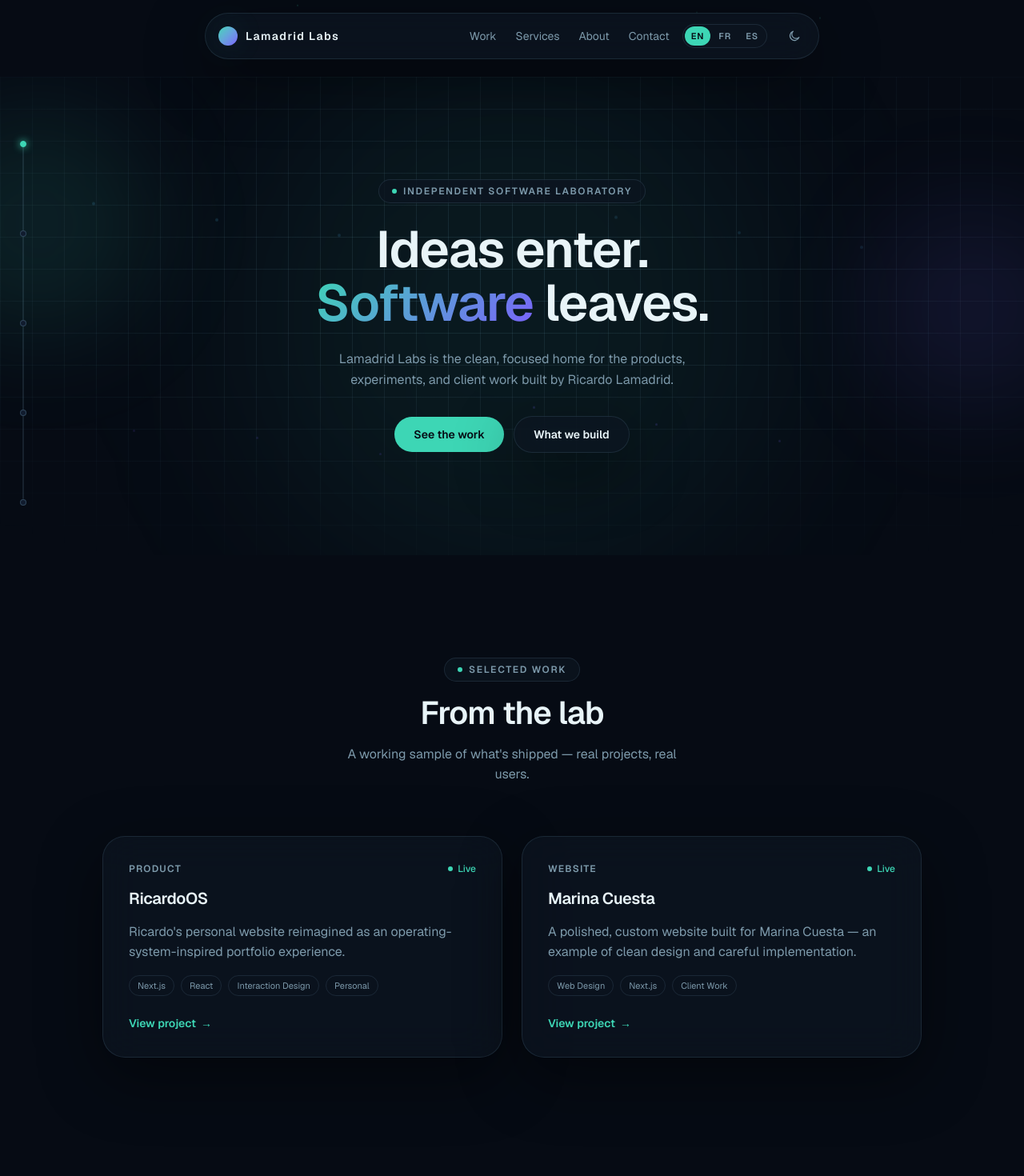
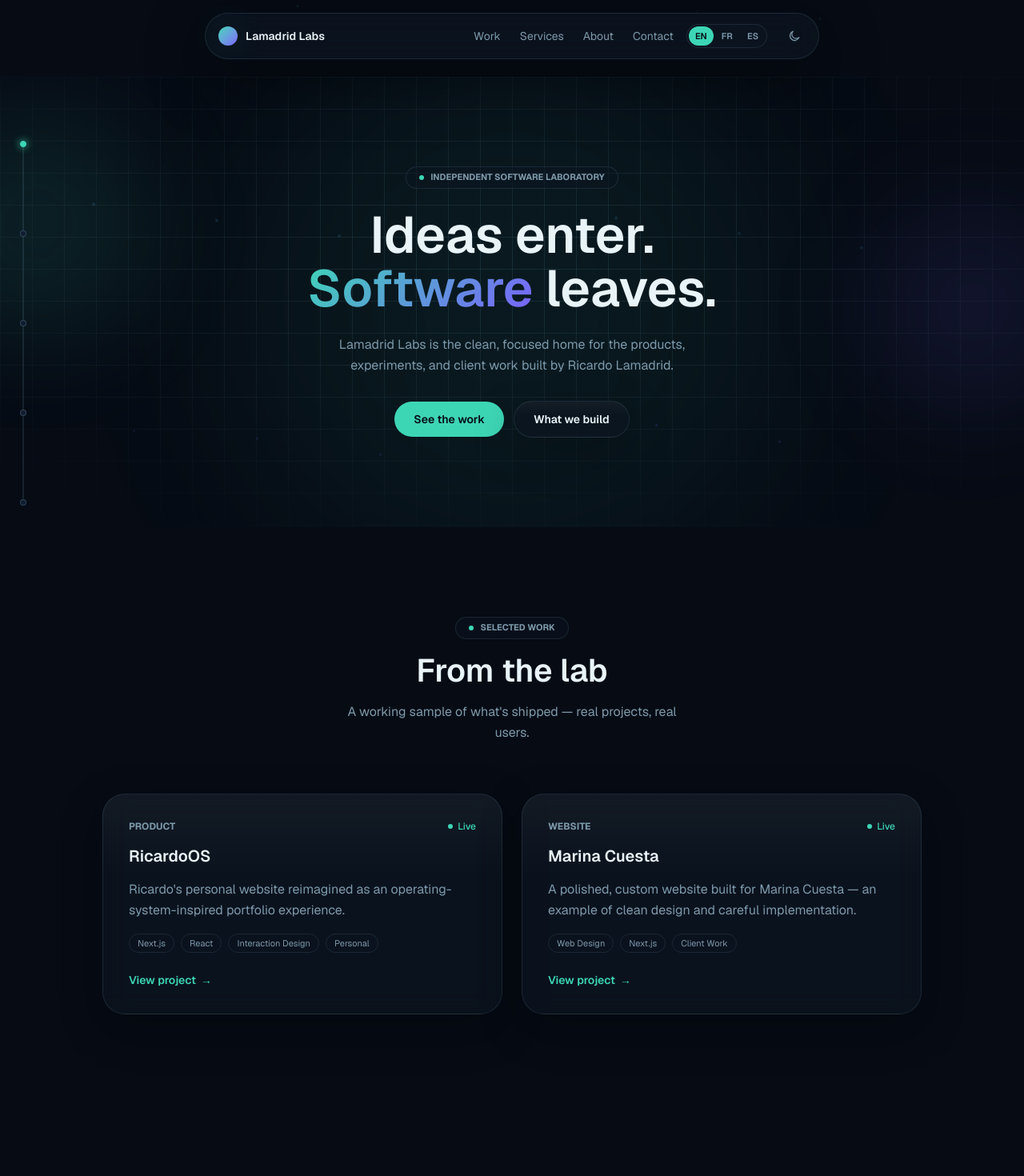
Before and after one commit to rikilamadrid/lamadrid-labs, a Next.js app: page / in a window 1280 px wide. Shown: the top 1470 px of the page at 80% size. Built offline with nearby package versions, Linux system fonts and the light colour scheme.

Commit message:
feat: refine homepage visual details

```diff
--- a/src/app/globals.css
+++ b/src/app/globals.css
@@ -116,12 +116,14 @@ h1,
 h2,
 h3 {
   font-weight: 600;
-  letter-spacing: -0.02em;
+  letter-spacing: 0;
   color: var(--lab-ink);
+  text-wrap: balance;
+  overflow-wrap: anywhere;
 }
 
 h1 {
-  font-size: clamp(2.5rem, 4vw + 1rem, 4rem);
+  font-size: clamp(2.25rem, 4vw + 1rem, 4rem);
   line-height: 1.05;
 }
 
@@ -138,9 +140,58 @@ h3 {
 p {
   color: var(--lab-muted);
   line-height: 1.6;
+  overflow-wrap: anywhere;
 }
 
 /* ─── Lab surface treatments ─── */
+
+.lab-section {
+  position: relative;
+  overflow-x: clip;
+  padding: 5.5rem 1.5rem;
+}
+
+.lab-section-header {
+  margin-left: auto;
+  margin-right: auto;
+  display: flex;
+  max-width: 42rem;
+  flex-direction: column;
+  align-items: center;
+  gap: 1rem;
+  text-align: center;
+}
+
+.lab-eyebrow {
+  display: inline-flex;
+  max-width: 100%;
+  align-items: center;
+  gap: 0.5rem;
+  border-radius: 999px;
+  border: 1px solid var(--lab-line);
+  background: rgba(13, 21, 32, 0.5);
+  padding: 0.375rem 1rem;
+  font-size: 0.6875rem;
+  font-weight: 650;
+  letter-spacing: 0;
+  line-height: 1.25;
+  color: var(--lab-muted);
+  text-transform: uppercase;
+  overflow-wrap: anywhere;
+}
+
+:root[data-theme="light"] .lab-eyebrow {
+  background: rgba(255, 255, 255, 0.62);
+}
+
+.lab-eyebrow-dot {
+  width: 0.375rem;
+  height: 0.375rem;
+  flex: none;
+  border-radius: 999px;
+  background: var(--lab-accent);
+  box-shadow: var(--lab-shadow-glow);
+}
 
 .lab-glass {
   border: 1px solid var(--lab-line);
@@ -148,6 +199,51 @@ p {
   backdrop-filter: blur(24px) saturate(130%);
   -webkit-backdrop-filter: blur(24px) saturate(130%);
   box-shadow: var(--lab-shadow-soft);
+}
+
+.lab-card-surface {
+  border: 1px solid var(--lab-line);
+  background:
+    linear-gradient(180deg, rgba(255, 255, 255, 0.035), transparent 38%),
+    var(--lab-surface);
+  backdrop-filter: blur(16px) saturate(120%);
+  -webkit-backdrop-filter: blur(16px) saturate(120%);
+  box-shadow: 0 18px 54px rgba(0, 0, 0, 0.28);
+}
+
+:root[data-theme="light"] .lab-card-surface {
+  background:
+    linear-gradient(180deg, rgba(255, 255, 255, 0.72), transparent 44%),
+    var(--lab-surface);
+  box-shadow: 0 18px 44px rgba(13, 27, 42, 0.1);
+}
+
+.lab-card-kicker {
+  font-size: 0.75rem;
+  font-weight: 650;
+  letter-spacing: 0;
+  line-height: 1.35;
+  color: var(--lab-muted);
+  text-transform: uppercase;
+  overflow-wrap: anywhere;
+}
+
+.lab-token {
+  max-width: 100%;
+  border-radius: 999px;
+  border: 1px solid var(--lab-line);
+  padding: 0.25rem 0.625rem;
+  font-size: 0.6875rem;
+  line-height: 1.35;
+  color: var(--lab-muted);
+  overflow-wrap: anywhere;
+}
+
+@media (min-width: 640px) {
+  .lab-section {
+    padding-top: 7rem;
+    padding-bottom: 7rem;
+  }
 }
 
 /* Opaque variant for overlays that must fully hide page content behind them
--- a/src/components/layout/Nav.tsx
+++ b/src/components/layout/Nav.tsx
@@ -87,7 +87,7 @@ export function Nav() {
             />
             <span
               aria-hidden="true"
-              className="hidden text-sm font-semibold tracking-[0.1em] text-lab-ink sm:inline"
+              className="hidden text-sm font-semibold text-lab-ink sm:inline"
             >
               Lamadrid Labs
             </span>
--- a/src/components/sections/About.tsx
+++ b/src/components/sections/About.tsx
@@ -7,14 +7,11 @@ export function About() {
   const dict = useDictionary();
 
   return (
-    <section id="about" className="relative px-6 py-24 sm:py-32">
+    <section id="about" className="lab-section">
       <div className="mx-auto max-w-5xl">
-        <MotionReveal className="mx-auto flex max-w-2xl flex-col items-center gap-4 text-center">
-          <span className="inline-flex items-center gap-2 rounded-full border border-lab-line bg-lab-surface px-4 py-1.5 text-[11px] font-semibold uppercase tracking-[0.14em] text-lab-muted sm:text-xs">
-            <span
-              aria-hidden="true"
-              className="h-1.5 w-1.5 rounded-full bg-lab-accent shadow-lab-glow"
-            />
+        <MotionReveal className="lab-section-header">
+          <span className="lab-eyebrow">
+            <span aria-hidden="true" className="lab-eyebrow-dot" />
             {dict.about.eyebrow}
           </span>
 
@@ -24,7 +21,7 @@ export function About() {
 
         <MotionReveal
           delay={0.08}
-          className="lab-glass mx-auto mt-16 flex max-w-3xl flex-col gap-5 rounded-lab-lg p-8 sm:p-10"
+          className="lab-card-surface mx-auto mt-16 flex max-w-3xl flex-col gap-5 rounded-lab-lg p-7 sm:p-10"
         >
           {dict.about.paragraphs.map((paragraph) => (
             <p key={paragraph}>{paragraph}</p>
--- a/src/components/sections/Contact.tsx
+++ b/src/components/sections/Contact.tsx
@@ -8,13 +8,10 @@ export function Contact() {
   const dict = useDictionary();
 
   return (
-    <section id="contact" className="relative px-6 py-24 sm:py-32">
-      <MotionReveal className="mx-auto flex max-w-2xl flex-col items-center gap-4 text-center">
-        <span className="inline-flex items-center gap-2 rounded-full border border-lab-line bg-lab-surface px-4 py-1.5 text-[11px] font-semibold uppercase tracking-[0.14em] text-lab-muted sm:text-xs">
-          <span
-            aria-hidden="true"
-            className="h-1.5 w-1.5 rounded-full bg-lab-accent shadow-lab-glow"
-          />
+    <section id="contact" className="lab-section">
+      <MotionReveal className="lab-section-header">
+        <span className="lab-eyebrow">
+          <span aria-hidden="true" className="lab-eyebrow-dot" />
           {dict.contact.eyebrow}
         </span>
 
--- a/src/components/sections/Hero.tsx
+++ b/src/components/sections/Hero.tsx
@@ -7,7 +7,7 @@ export function Hero() {
   const dict = useDictionary();
 
   return (
-    <section className="relative isolate overflow-hidden px-6 py-24 sm:py-32">
+    <section className="lab-section isolate overflow-hidden">
       <div className="lab-grid-overlay" aria-hidden="true" />
       <div
         aria-hidden="true"
@@ -22,16 +22,13 @@ export function Hero() {
         className="absolute -right-16 top-40 h-64 w-64 rounded-full bg-lab-accent-secondary/10 blur-3xl"
       />
 
-      <MotionReveal className="relative mx-auto flex max-w-3xl flex-col items-center gap-6 text-center">
-        <span className="inline-flex max-w-full items-center gap-2 rounded-full border border-lab-line bg-lab-surface px-4 py-1.5 text-[11px] font-semibold uppercase tracking-[0.14em] text-lab-muted sm:text-xs">
-          <span
-            aria-hidden="true"
-            className="h-1.5 w-1.5 flex-none rounded-full bg-lab-accent shadow-lab-glow"
-          />
+      <MotionReveal className="relative mx-auto flex w-full max-w-3xl flex-col items-center gap-6 text-center">
+        <span className="lab-eyebrow">
+          <span aria-hidden="true" className="lab-eyebrow-dot" />
           <span className="min-w-0 text-center">{dict.hero.eyebrow}</span>
         </span>
 
-        <h1 className="max-w-2xl">
+        <h1 className="max-w-full sm:max-w-2xl">
           {dict.hero.titleFirst}
           <br />
           {dict.hero.titleBefore}
@@ -39,7 +36,7 @@ export function Hero() {
           {dict.hero.titleAfter}
         </h1>
 
-        <p className="max-w-md">{dict.hero.lead}</p>
+        <p className="w-full max-w-md">{dict.hero.lead}</p>
 
         <div className="mt-2 flex flex-wrap items-center justify-center gap-3">
           <a
@@ -50,7 +47,7 @@ export function Hero() {
           </a>
           <a
             href="#services"
-            className="lab-glass inline-flex items-center justify-center rounded-full px-6 py-3 text-sm font-semibold text-lab-ink outline-none transition-colors hover:text-lab-accent focus-visible:ring-2 focus-visible:ring-lab-accent-strong"
+            className="lab-card-surface inline-flex items-center justify-center rounded-full px-6 py-3 text-sm font-semibold text-lab-ink outline-none transition-colors hover:text-lab-accent focus-visible:ring-2 focus-visible:ring-lab-accent-strong"
           >
             {dict.hero.ctaSecondary}
           </a>
--- a/src/components/sections/WorkShowcase.tsx
+++ b/src/components/sections/WorkShowcase.tsx
@@ -31,14 +31,11 @@ export function WorkShowcase() {
   const dict = useDictionary();
 
   return (
-    <section id="work" className="relative px-6 py-24 sm:py-32">
+    <section id="work" className="lab-section">
       <div className="mx-auto max-w-5xl">
-        <MotionReveal className="mx-auto flex max-w-2xl flex-col items-center gap-4 text-center">
-          <span className="inline-flex items-center gap-2 rounded-full border border-lab-line bg-lab-surface px-4 py-1.5 text-[11px] font-semibold uppercase tracking-[0.14em] text-lab-muted sm:text-xs">
-            <span
-              aria-hidden="true"
-              className="h-1.5 w-1.5 rounded-full bg-lab-accent shadow-lab-glow"
-            />
+        <MotionReveal className="lab-section-header">
+          <span className="lab-eyebrow">
+            <span aria-hidden="true" className="lab-eyebrow-dot" />
             {dict.work.eyebrow}
           </span>
 
@@ -51,16 +48,16 @@ export function WorkShowcase() {
             const content = dict.work.projects[project.id];
 
             return (
-              <li key={project.id}>
+              <li key={project.id} className="min-w-0">
                 <MotionLinkCard
                   href={project.url ?? "#"}
                   target="_blank"
                   rel="noreferrer"
                   delay={index * 0.08}
-                  className="lab-glass group flex h-full flex-col gap-4 rounded-lab-lg p-8 outline-none focus-visible:ring-2 focus-visible:ring-lab-accent-strong"
+                  className="lab-card-surface group flex h-full min-w-0 flex-col gap-4 rounded-lab-lg p-7 outline-none focus-visible:ring-2 focus-visible:ring-lab-accent-strong sm:p-8"
                 >
-                  <div className="flex items-center justify-between gap-3">
-                    <span className="text-xs font-semibold uppercase tracking-[0.1em] text-lab-muted">
+                  <div className="flex min-w-0 items-center justify-between gap-3">
+                    <span className="lab-card-kicker">
                       {dict.work.type[TYPE_DICT_KEY[project.type]]}
                     </span>
                     <span className="inline-flex items-center gap-1.5 text-xs font-medium text-lab-accent">
@@ -82,7 +79,7 @@ export function WorkShowcase() {
                     {content.tags.map((tag) => (
                       <span
                         key={tag}
-                        className="rounded-full border border-lab-line px-2.5 py-1 text-[11px] text-lab-muted"
+                        className="lab-token"
                       >
                         {tag}
                       </span>
--- a/src/components/ui/LanguageToggle.tsx
+++ b/src/components/ui/LanguageToggle.tsx
@@ -35,7 +35,7 @@ export function LanguageToggle() {
             aria-pressed={isActive}
             aria-label={LOCALE_NAMES[code]}
             title={LOCALE_NAMES[code]}
-            className={`rounded-full px-2 py-1 text-[11px] font-semibold tracking-[0.08em] outline-none transition-colors focus-visible:ring-2 focus-visible:ring-lab-accent-strong ${
+            className={`rounded-full px-2 py-1 text-[11px] font-semibold outline-none transition-colors focus-visible:ring-2 focus-visible:ring-lab-accent-strong ${
               isActive
                 ? "bg-lab-accent text-lab-accent-ink"
                 : "text-lab-muted hover:text-lab-ink"
```
Also changed, not shown: src/components/sections/Services.tsx (+6 -9 lines), 1 other file (tests, documents, lock files or other folders).
